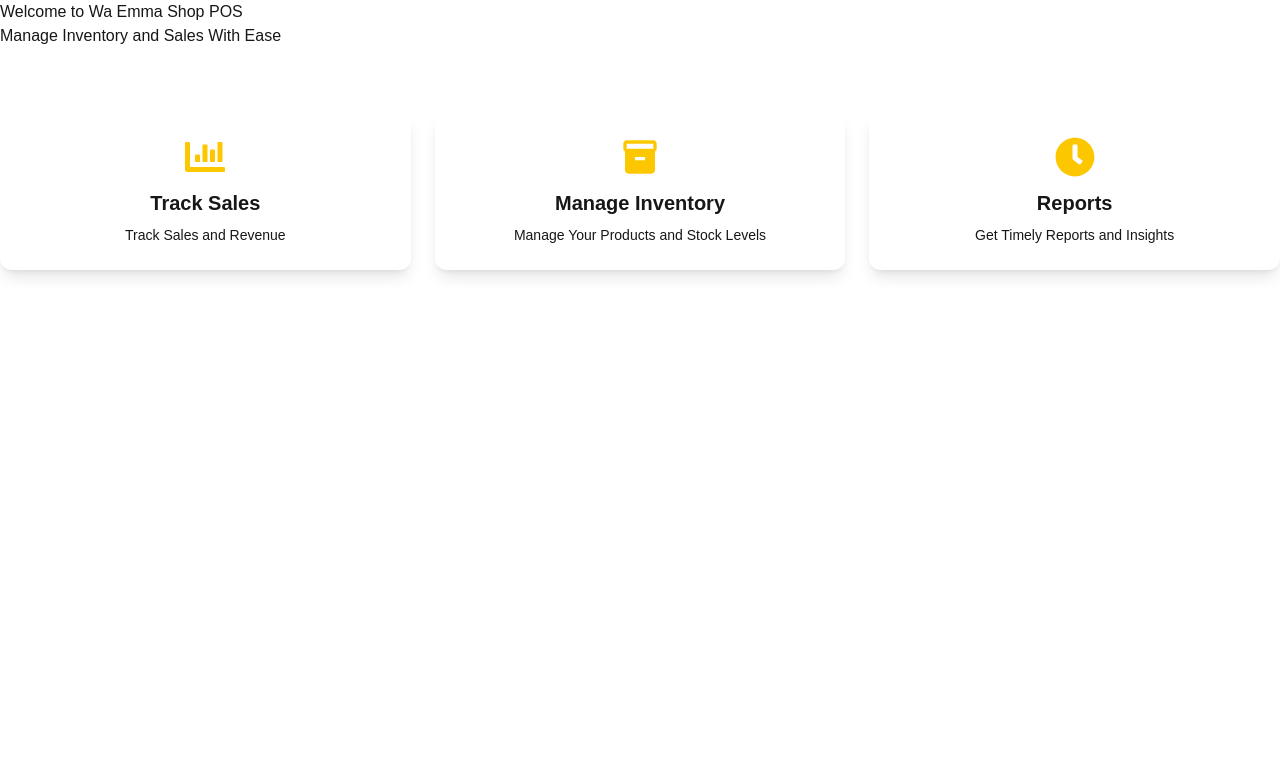
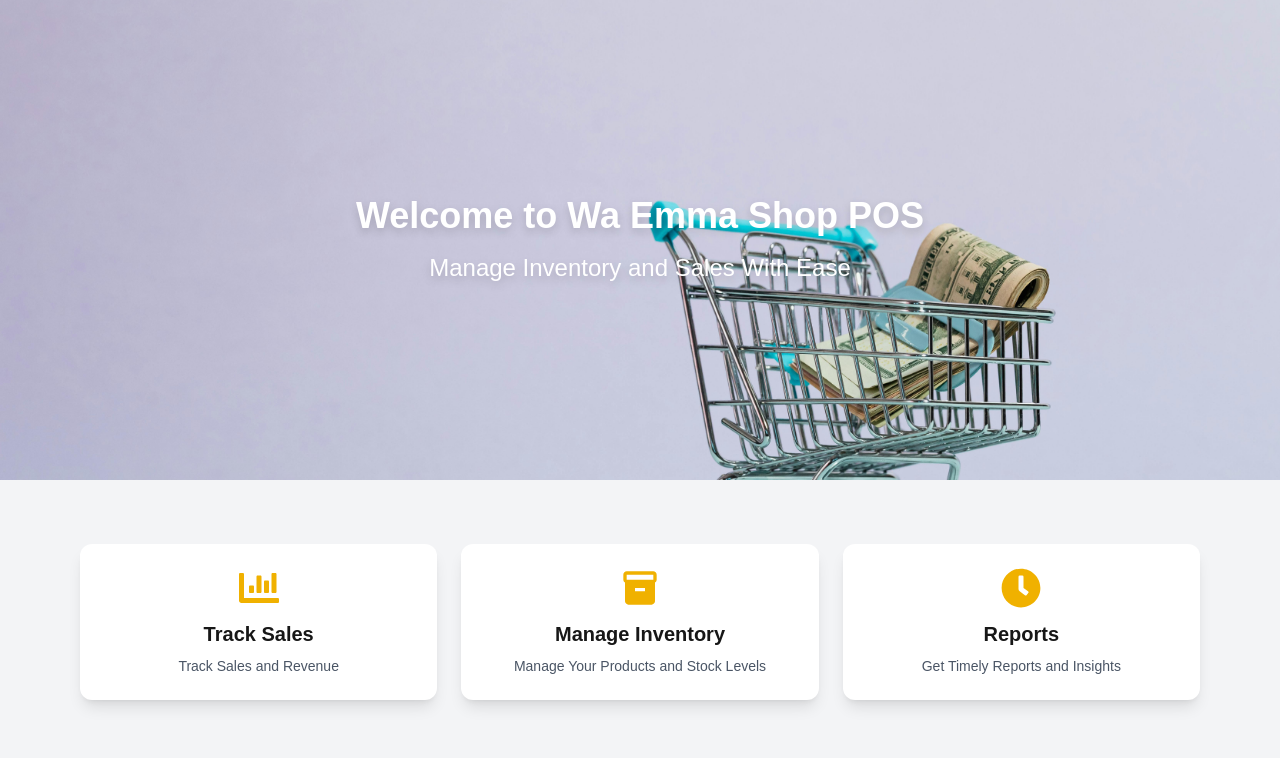
Before and after one commit to Nyawirakori/WaEmma-Shop-Pos, a Next.js app in the folder client/: page / in a window 1280 px wide. Shown: the top 758 px of the page. Built offline with nearby package versions, Linux system fonts and the light colour scheme.

Commit message:
Added a background image in hero section

```diff
--- a/client/components/HeroSection.jsx
+++ b/client/components/HeroSection.jsx
@@ -1,55 +1,66 @@
 "use client";
 
-import {useRouter} from 'next/navigation'
-import {motion} from 'framer-motion';
-import {FaChartBar,FaClock} from "react-icons/fa";
-import {MdInventory} from "react-icons/md";
+import { useRouter } from "next/navigation";
+import Image from "next/image";
+import { motion } from "framer-motion";
+import { FaChartBar, FaClock } from "react-icons/fa";
+import { MdInventory } from "react-icons/md";
 
-export default function HeroSection(){
+export default function HeroSection() {
   const router = useRouter();
 
-    const scrollToSection = (sectionId) => {
-        const section = document.getElementById(sectionId);
-        if (section) {
-            section.scrollIntoView({ behavior: 'smooth' });
-        }
+  const handleViewProducts = () => {
+    router.push("/products");
   };
 
-    const handleViewProducts = () => {
-        router.push('/products');
-    };
+  return (
+    <div>
+      <section className="relative w-full h-[60vh] flex items-center justify-center">
+        <Image
+          src="/hero-section.jpg"
+          alt="School Bus with children"
+          fill
+          priority
+          className="object-cover"
+        />
 
-    return(
-        <div>
-            <h1>Welcome to Wa Emma Shop POS</h1>
-            <h1>Manage Inventory and Sales With Ease</h1>
+        <div className="absolute text-center text-white px-4 space-y-4">
+          <h1 className="text-4xl font-bold drop-shadow-lg">
+            Welcome to Wa Emma Shop POS
+          </h1>
+          <h1 className="text-2xl font-medium drop-shadow-lg">
+            Manage Inventory and Sales With Ease
+          </h1>
+        </div>
+      </section>
 
-            <section className="bg-white py-16">
-                <div className="grid grid-cols-1 sm:grid-cols-3 gap-6">
+      <section className="py-16 bg-gray-100">
+        <div className="max-w-6xl mx-auto px-4 grid grid-cols-1 sm:grid-cols-3 gap-6">
           {[
             {
-                            title:"Track Sales",
-                            icon:FaChartBar,
-                            description:"Track Sales and Revenue",
+              title: "Track Sales",
+              icon: FaChartBar,
+              description: "Track Sales and Revenue",
             },
             {
-                            title:"Manage Inventory",
-                            icon:MdInventory,
-                            description:"Manage Your Products and Stock Levels",
+              title: "Manage Inventory",
+              icon: MdInventory,
+              description: "Manage Your Products and Stock Levels",
             },
             {
-                            title:"Reports",
-                            icon:FaClock,
-                            description:"Get Timely Reports and Insights",
+              title: "Reports",
+              icon: FaClock,
+              description: "Get Timely Reports and Insights",
             },
           ].map((item, i) => (
             <motion.div
               key={i}
               whileHover={{ scale: 1.05 }}
-                            className="bg-white/10 backdrop-md border border-white/20 rounded-xl p-6 text-center shadow-lg">
-                            <item.icon className="w-10 h-10 text-yellow-400 mb-3 mx-auto" />
+              className="bg-white rounded-xl p-6 text-center shadow-lg"
+            >
+              <item.icon className="w-10 h-10 text-yellow-500 mb-3 mx-auto" />
               <h3 className="font-bold text-xl mb-2">{item.title}</h3>
-                            <p className="text-sm">{item.description}</p>
+              <p className="text-sm text-gray-600">{item.description}</p>
             </motion.div>
           ))}
         </div>
```
Also changed, not shown: client/public/hero-section.jpg (added). Lines whose indentation alone changed are shown as unchanged.
